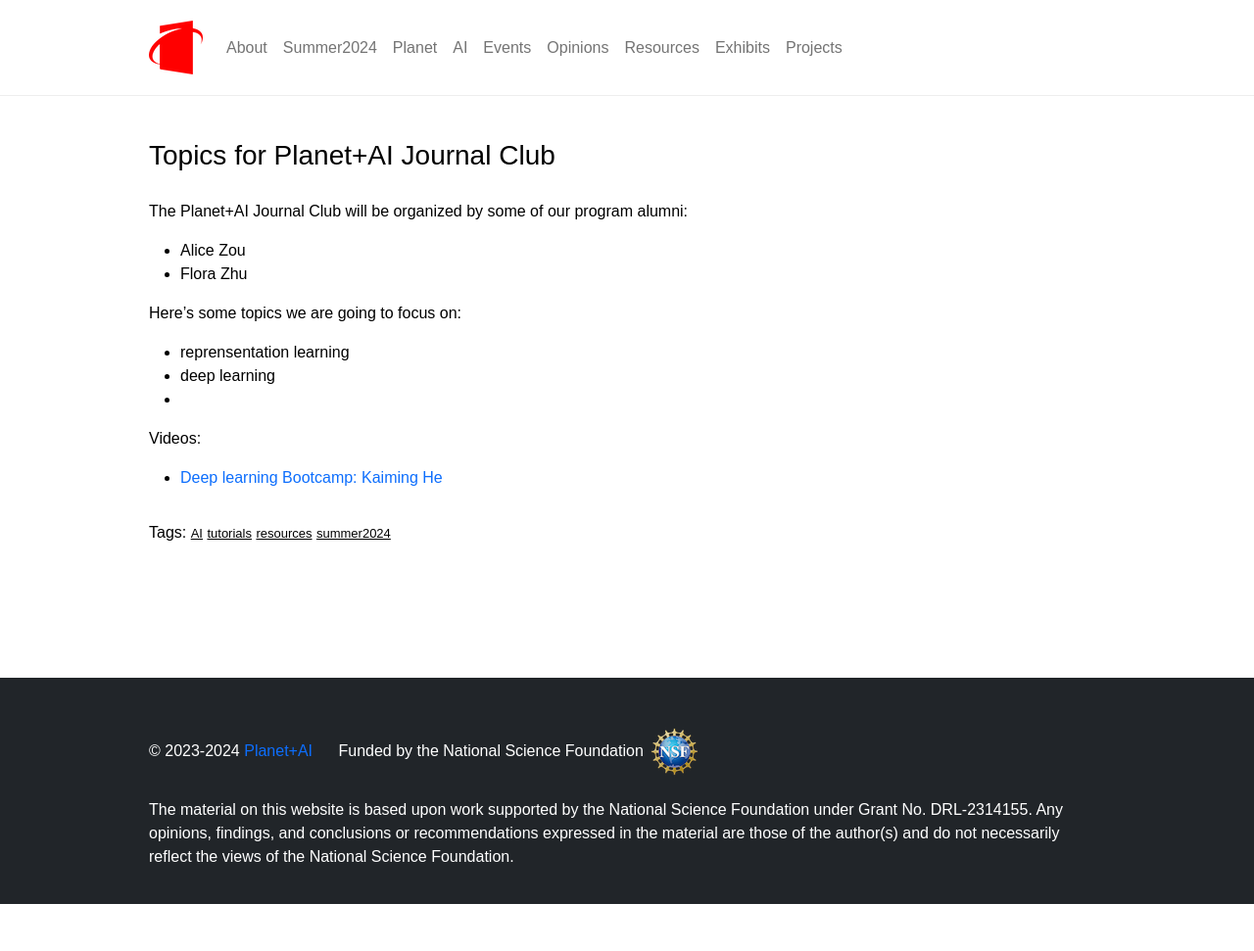
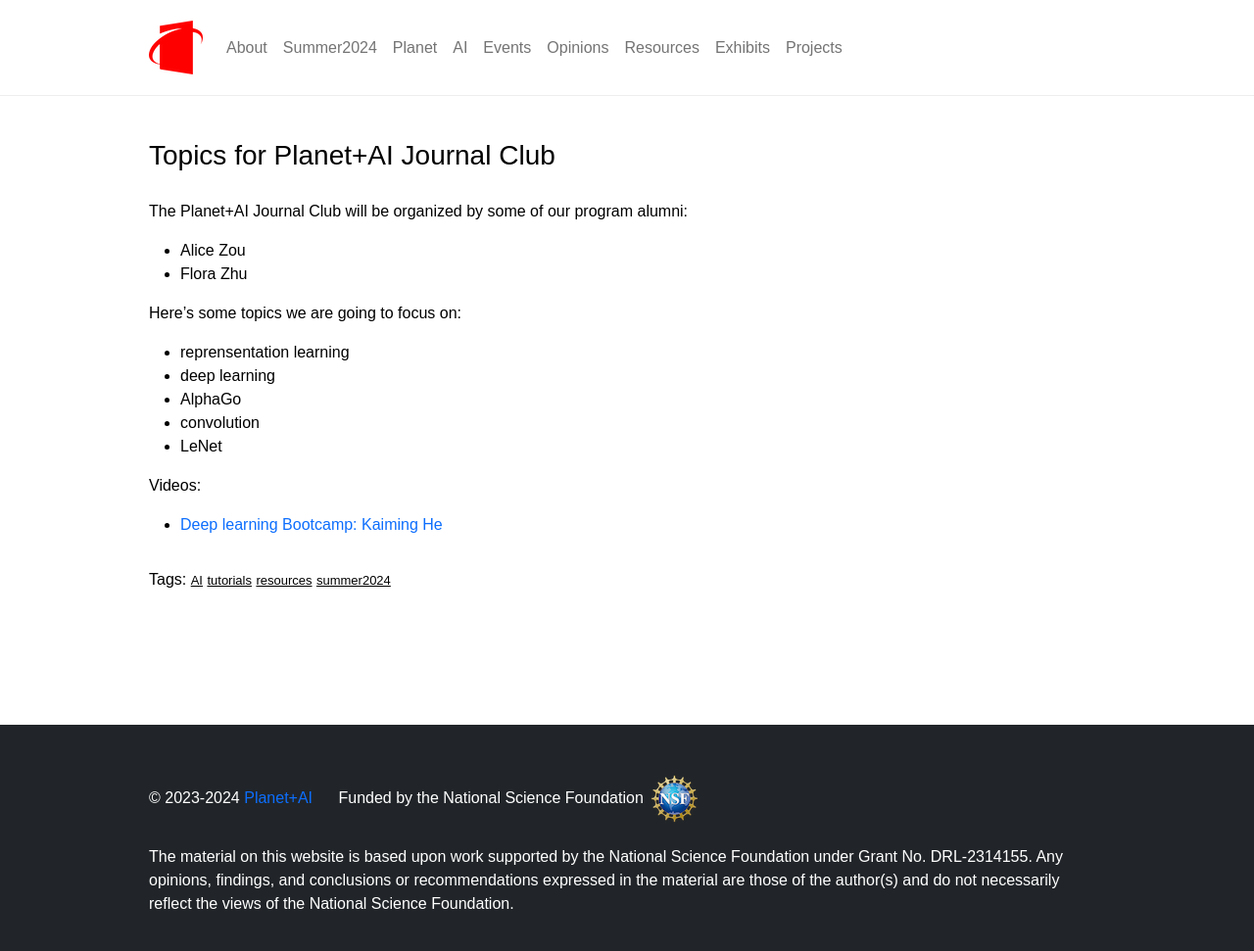
Before and after one commit to planet-ai-2023/planet-ai-2023.github.io, a Jekyll site: the page built from _posts/2024-7-2-topics-for-planet-ai-journal-club.md, in a window 1280 px wide. Shown: the whole page at 98% size. Built offline with Jekyll 4.4.1, drawn with Linux system fonts in a browser that asks for light colours; before the commit the page ends 923 px from its top, so only the background shows below that.

Commit message:
Add files via upload

```diff
--- a/_posts/2024-7-2-topics-for-planet-ai-journal-club.md
+++ b/_posts/2024-7-2-topics-for-planet-ai-journal-club.md
@@ -13,7 +13,9 @@ The Planet+AI Journal Club will be organized by some of our program alumni:
 Here's some topics we are going to focus on:
 - reprensentation learning
 - deep learning
--
+- AlphaGo
+- convolution
+- LeNet
 
 
 Videos:
```
